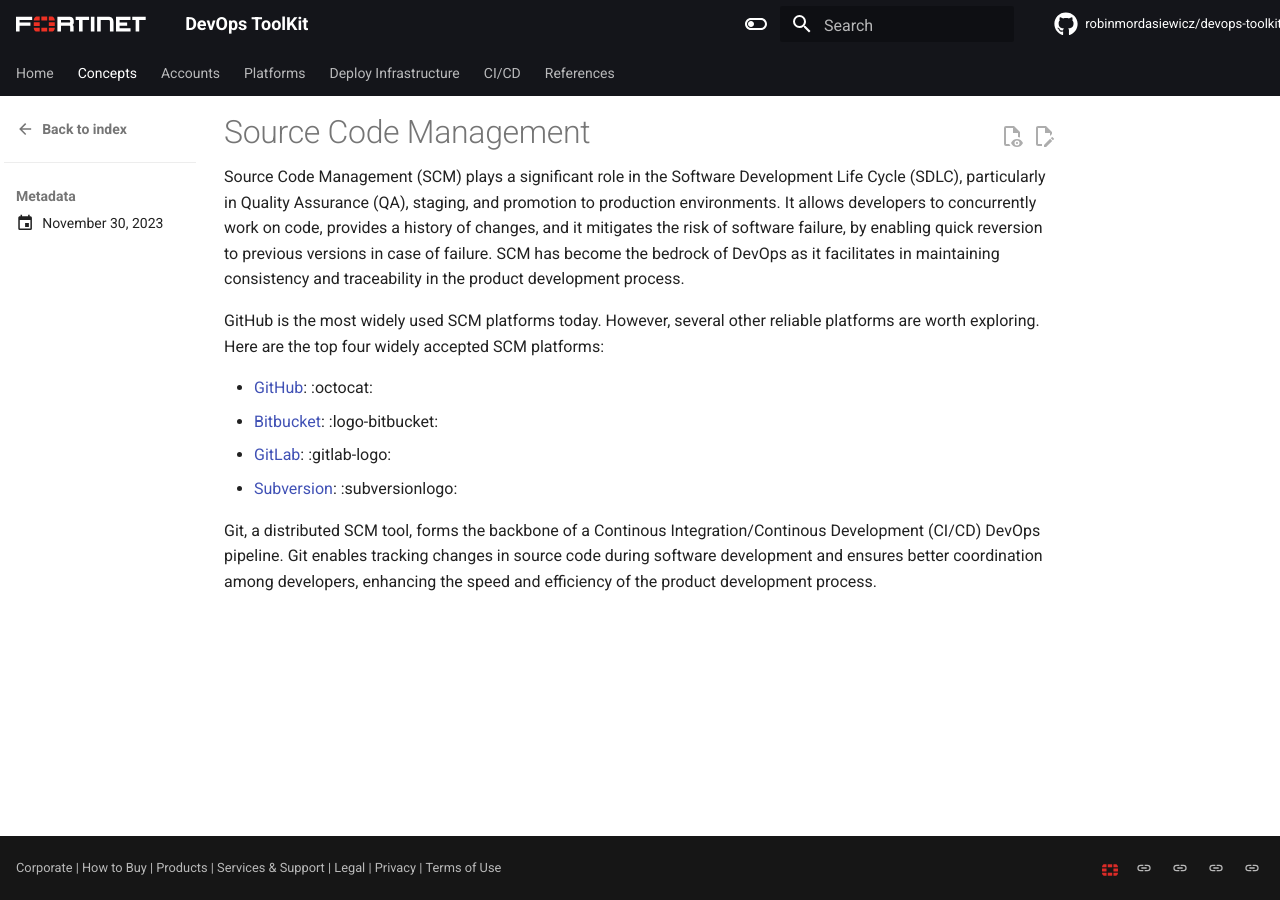
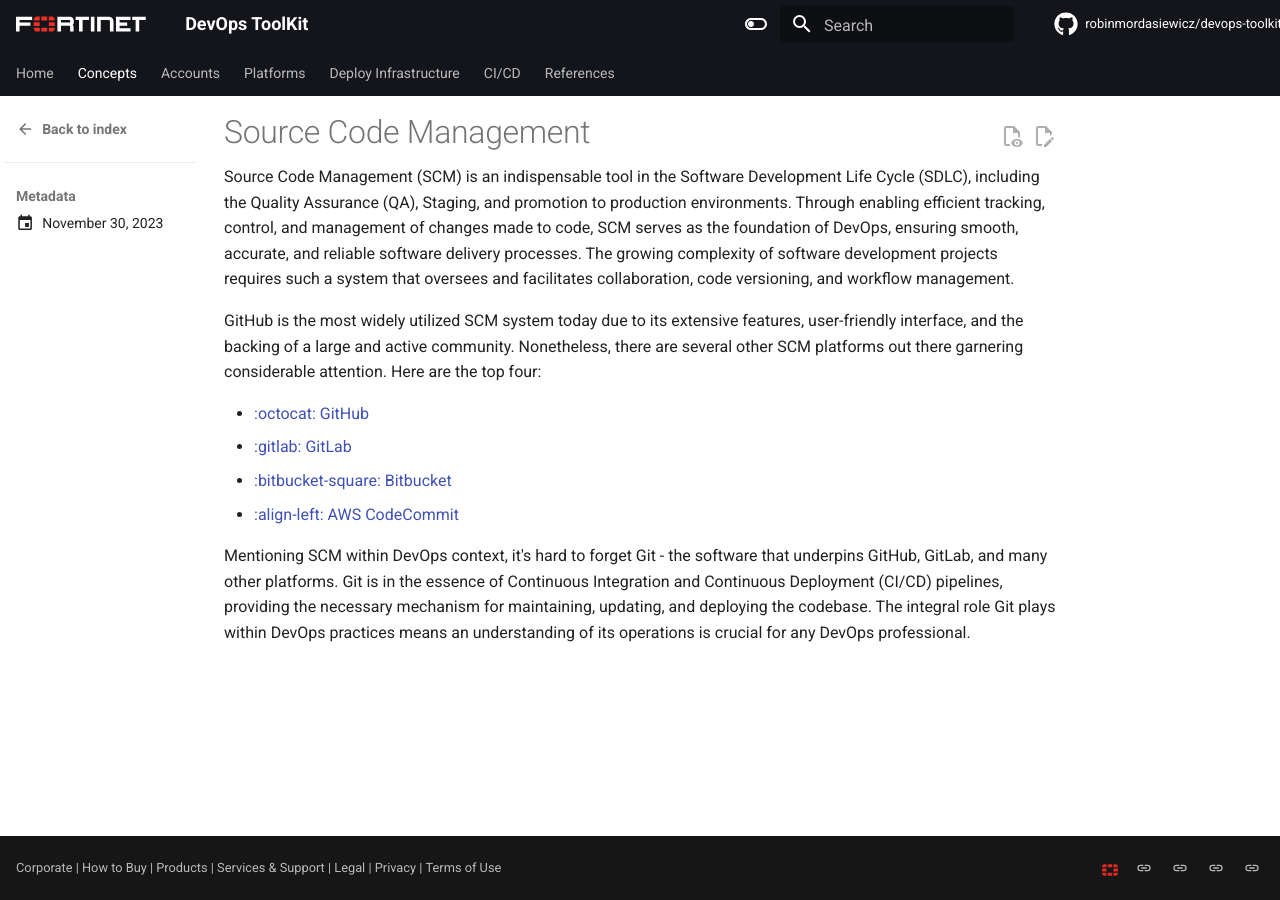
Before and after one commit to robinmordasiewicz/devops-toolkit, an MkDocs documentation site: the page built from docs/concepts/articles/source-control-management.md, in a window 1280 px wide. Built offline with MkDocs 1.6.1 and Material for MkDocs 9.7.7, drawn with Linux system fonts in a browser that asks for light colours; plug-ins that fetch from the network failed and are left out; comment, search, counter and statistics services are not loaded.

Commit message:
docs(docs/concepts/articles/source-control-management.json): creating article

```diff
--- a/docs/concepts/articles/source-control-management.md
+++ b/docs/concepts/articles/source-control-management.md
@@ -5,15 +5,15 @@
 comments: true
 ---
 
-Source Code Management (SCM) plays a significant role in the Software Development Life Cycle (SDLC), particularly in Quality Assurance (QA), staging, and promotion to production environments. It allows developers to concurrently work on code, provides a history of changes, and it mitigates the risk of software failure, by enabling quick reversion to previous versions in case of failure. SCM has become the bedrock of DevOps as it facilitates in maintaining consistency and traceability in the product development process.
+Source Code Management (SCM) is an indispensable tool in the Software Development Life Cycle (SDLC), including the Quality Assurance (QA), Staging, and promotion to production environments. Through enabling efficient tracking, control, and management of changes made to code, SCM serves as the foundation of DevOps, ensuring smooth, accurate, and reliable software delivery processes. The growing complexity of software development projects requires such a system that oversees and facilitates collaboration, code versioning, and workflow management.
 
 <!-- more -->
 
-GitHub is the most widely used SCM platforms today. However, several other reliable platforms are worth exploring. Here are the top four widely accepted SCM platforms:
+GitHub is the most widely utilized SCM system today due to its extensive features, user-friendly interface, and the backing of a large and active community. Nonetheless, there are several other SCM platforms out there garnering considerable attention. Here are the top four:
 
-- [GitHub](https://github.com/): :octocat:
-- [Bitbucket](https://bitbucket.org/): :logo-bitbucket:
-- [GitLab](https://about.gitlab.com/): :gitlab-logo:
-- [Subversion](https://subversion.apache.org/): :subversionlogo:
+- [:octocat: GitHub](https://github.com/)
+- [:gitlab: GitLab](https://about.gitlab.com/)
+- [:bitbucket-square: Bitbucket](https://bitbucket.org/)
+- [:align-left: AWS CodeCommit](https://aws.amazon.com/codecommit/)
 
-Git, a distributed SCM tool, forms the backbone of a Continous Integration/Continous Development (CI/CD) DevOps pipeline. Git enables tracking changes in source code during software development and ensures better coordination among developers, enhancing the speed and efficiency of the product development process.
+Mentioning SCM within DevOps context, it's hard to forget Git - the software that underpins GitHub, GitLab, and many other platforms. Git is in the essence of Continuous Integration and Continuous Deployment (CI/CD) pipelines, providing the necessary mechanism for maintaining, updating, and deploying the codebase. The integral role Git plays within DevOps practices means an understanding of its operations is crucial for any DevOps professional.
```
